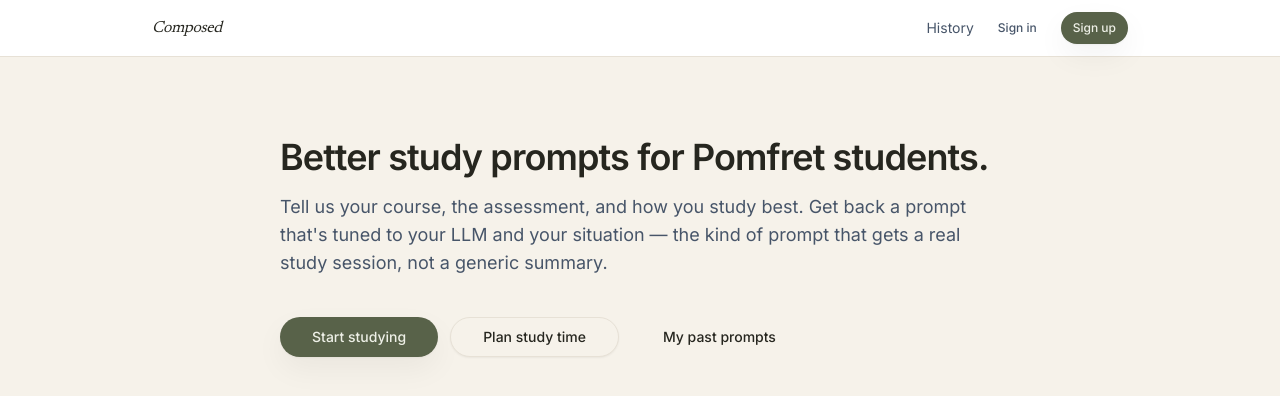
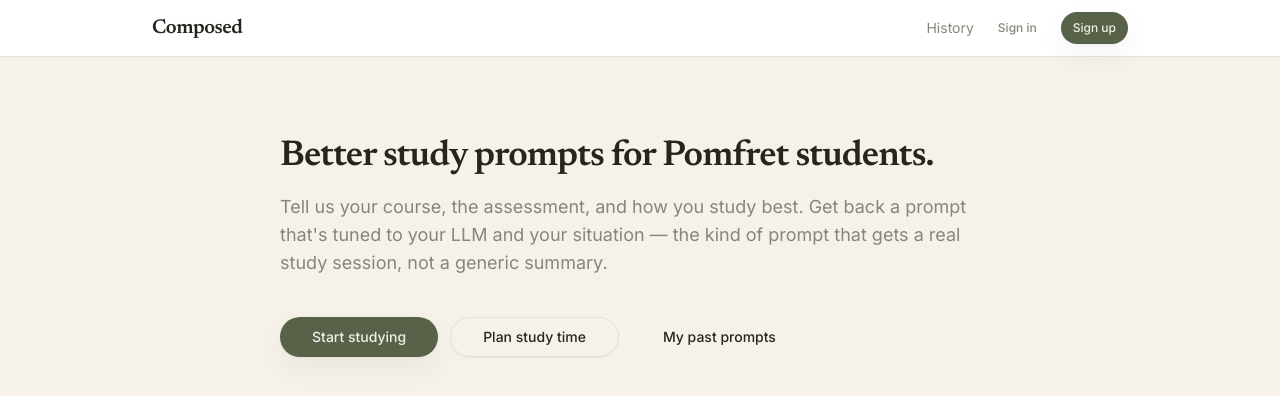
Before and after one commit to kekeli0924-ctrl/COMPOSED-prompts, a Next.js app in the folder apps/web/: page / in a window 1280 px wide. Shown: the top 396 px of the page. Built offline with nearby package versions, Linux system fonts and the light colour scheme; no server answers.

Commit message:
feat(web): restyle header + home (Editorial Calm)

```diff
--- a/apps/web/app/page.tsx
+++ b/apps/web/app/page.tsx
@@ -4,10 +4,10 @@
 export default function HomePage() {
   return (
     <main className="mx-auto max-w-3xl px-6 py-20">
-      <h1 className="text-4xl font-semibold tracking-tight">
+      <h1 className="font-serif text-4xl font-semibold tracking-tight text-foreground">
         Better study prompts for Pomfret students.
       </h1>
-      <p className="mt-4 text-lg text-slate-600">
+      <p className="mt-4 text-lg text-muted-foreground">
         Tell us your course, the assessment, and how you study best. Get back a
         prompt that&apos;s tuned to your LLM and your situation — the kind of
         prompt that gets a real study session, not a generic summary.
--- a/apps/web/components/ShowcaseHeader.tsx
+++ b/apps/web/components/ShowcaseHeader.tsx
@@ -6,13 +6,13 @@
 
 export function ShowcaseHeader() {
   return (
-    <header className="border-b bg-white">
+    <header className="border-b border-border bg-card">
       <div className="mx-auto flex max-w-5xl items-center justify-between px-6 py-3">
-        <Link href="/" className="font-serif text-base italic tracking-tight">
+        <Link href="/" className="font-serif text-xl font-semibold tracking-tight text-foreground">
           Composed
         </Link>
-        <nav className="flex items-center gap-3 text-sm text-slate-600">
-          <Link href="/history" className="hover:text-slate-900">History</Link>
+        <nav className="flex items-center gap-3 text-sm text-muted-foreground">
+          <Link href="/history" className="hover:text-foreground">History</Link>
           <SignedOut>
             <SignInButton mode="modal">
               <Button variant="ghost" size="sm">Sign in</Button>
@@ -22,7 +22,7 @@
             </SignUpButton>
           </SignedOut>
           <SignedIn>
-            <Link href="/account" className="hover:text-slate-900">Account</Link>
+            <Link href="/account" className="hover:text-foreground">Account</Link>
             <UserButton afterSignOutUrl="/" />
           </SignedIn>
         </nav>
```
